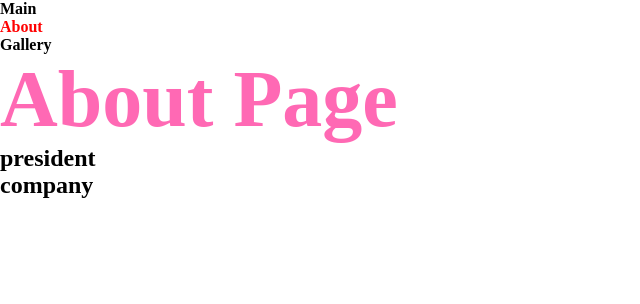
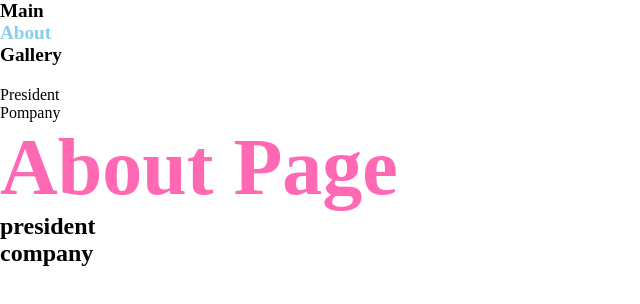
Before and after one commit to yuna-c/Next-tutorial, a Next.js app: page /about in a window 1280 px wide. Shown: the top 304 px of the page, without its empty margins (0-640 px from the left). Built offline with nearby package versions, Linux system fonts and the light colour scheme.

Commit message:
0109 서브페이지 전용 레이아웃 컴포넌트 생성, 서브페이지 전용 메타데이터

```diff
--- /dev/null
+++ b/app/about/layout.jsx
@@ -0,0 +1,16 @@
+import AboutMenu from "@/components/aboutMenu/aboutMenu";
+
+export const generateMetadata = () => {
+  return {
+    title: "About Page",
+    description: "Information of ABC Company including President, crew info",
+  };
+};
+export default function Layout({ children }) {
+  return (
+    <div className="layout">
+      <AboutMenu />
+      {children}
+    </div>
+  );
+}
--- /dev/null
+++ b/components/aboutMenu/aboutMenu.jsx
@@ -0,0 +1,16 @@
+import Link from "next/link";
+
+export default function Header() {
+  return (
+    <nav>
+      <ul>
+        <li>
+          <Link href="/about/president">President</Link>
+        </li>
+        <li>
+          <Link href="/about/company">Pompany</Link>
+        </li>
+      </ul>
+    </nav>
+  );
+}
--- a/components/header/header.module.scss
+++ b/components/header/header.module.scss
@@ -1,10 +1,13 @@
 @import "../../app/styles/variables";
 $color-primary: blueviolet;
+$color1-primary: skyblue;
 
 .header {
+  margin-bottom: 20px;
+
   ul {
     li {
-      font-size: 1rem;
+      font-size: 1.2rem;
       font-weight: 900;
 
       a.on {
@@ -12,7 +15,7 @@ $color-primary: blueviolet;
       }
 
       a.active {
-        color: red;
+        color: $color1-primary;
       }
     }
   }
```
Also changed, not shown: app/gallery/page.jsx (+7 -0 lines).
